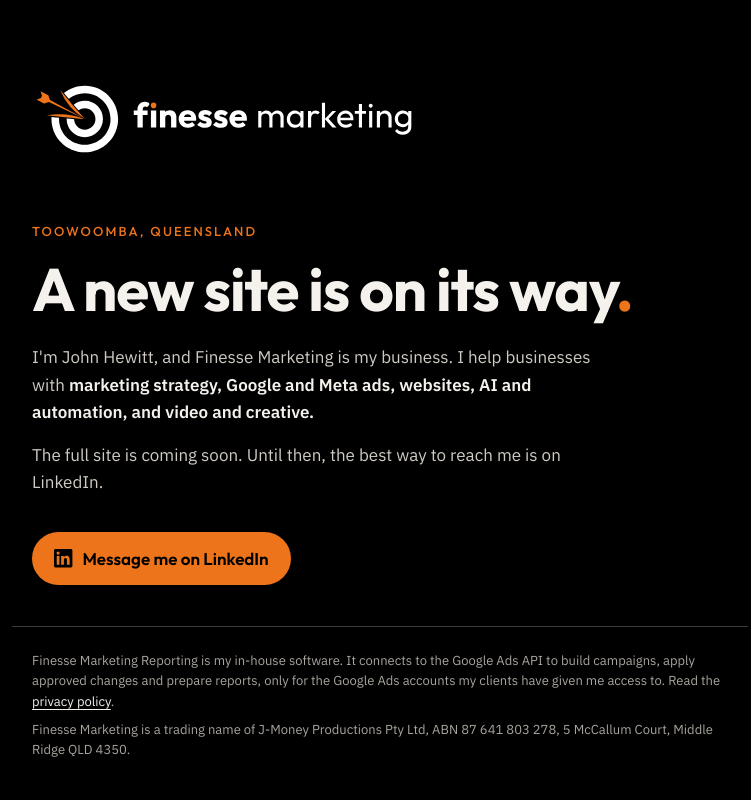
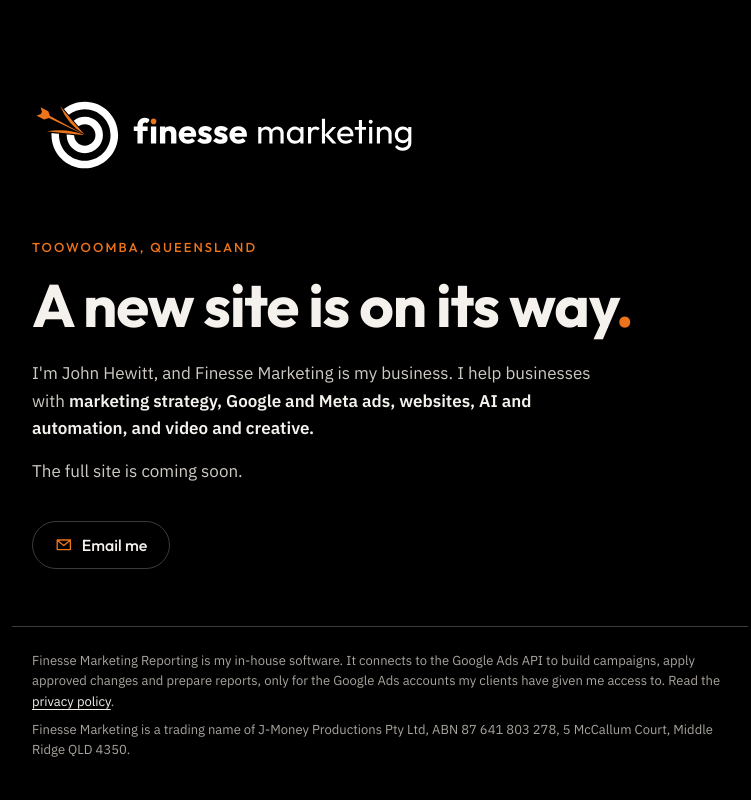
Before and after one commit to J-Money35/finessemarketing.au, a plain HTML site: page index.html in a window 1280 px wide. Shown: the whole page, without its empty margins (260-1011 px from the left). Drawn offline with Linux system fonts and the light colour scheme.

Commit message:
Holding page: LinkedIn button removed, quiet email button (address built in script on click, hidden without JavaScript), two-ring favicon set legible at 16 and 32 px with cache-busting links; footer, noindex and privacy page unchanged

```diff
--- a/index.html
+++ b/index.html
@@ -7,9 +7,9 @@
 <title>Finesse Marketing | New site coming soon</title>
 <meta name="description" content="Finesse Marketing, Toowoomba: marketing strategy, Google and Meta ads, websites, AI and automation, and video and creative. The new site is coming soon.">
 <meta name="theme-color" content="#000000">
-<link rel="icon" href="favicon.ico" sizes="any">
-<link rel="icon" href="favicon.svg" type="image/svg+xml">
-<link rel="apple-touch-icon" href="apple-touch-icon.png">
+<link rel="icon" href="favicon.ico?v=20261123" sizes="any">
+<link rel="icon" href="favicon.svg?v=20261123" type="image/svg+xml">
+<link rel="apple-touch-icon" href="apple-touch-icon.png?v=20261123">
 <meta property="og:type" content="website">
 <meta property="og:site_name" content="Finesse Marketing">
 <meta property="og:title" content="Finesse Marketing | New site coming soon">
@@ -48,14 +48,15 @@ p { margin: 0 0 1rem; max-width: 36rem; color: var(--soft); }
 p strong { color: var(--paper); font-weight: 600; }
 .cta {
   display: inline-flex; align-items: center; gap: 0.6rem; margin-top: 1.25rem; min-height: 3rem;
-  padding: 0.8rem 1.4rem; border-radius: 999px; background: var(--orange); color: var(--black);
-  font-family: "Outfit", Arial, sans-serif; font-weight: 600; font-size: 1.0625rem; text-decoration: none;
-  transition: background-color .15s ease;
+  padding: 0.75rem 1.35rem; border-radius: 999px; border: 1px solid var(--charcoal); background: transparent; color: var(--paper);
+  font-family: "Outfit", Arial, sans-serif; font-weight: 500; font-size: 1rem; cursor: pointer;
+  transition: border-color .15s ease, color .15s ease;
 }
-.cta:hover { background: var(--paper); }
-.cta svg { width: 1.15rem; height: 1.15rem; flex: none; }
+.cta[hidden] { display: none; }
+.cta:hover { border-color: var(--orange); }
+.cta svg { width: 1.1rem; height: 1.1rem; flex: none; color: var(--orange); }
 a:focus-visible { outline: 3px solid var(--paper); outline-offset: 4px; }
-.cta:focus-visible { outline-color: var(--orange); box-shadow: 0 0 0 2px var(--black); }
+.cta:focus-visible { outline: 3px solid var(--orange); outline-offset: 4px; }
 footer { width: 100%; max-width: 46rem; margin: 0 auto; padding: 1.5rem 1.25rem 2rem; border-top: 1px solid var(--charcoal); color: var(--muted); font-size: 0.8125rem; line-height: 1.55; }
 footer p { color: var(--muted); max-width: none; margin: 0 0 0.5rem; }
 footer a { color: var(--paper); text-underline-offset: 3px; }
@@ -73,13 +74,26 @@ footer a { color: var(--paper); text-underline-offset: 3px; }
     <p class="kicker">Toowoomba, Queensland</p>
     <h1>A new site is on its way<span class="dot">.</span></h1>
     <p>I'm John Hewitt, and Finesse Marketing is my business. I help businesses with <strong>marketing strategy, Google and Meta ads, websites, AI and automation, and video and creative.</strong></p>
-    <p>The full site is coming soon. Until then, the best way to reach me is on LinkedIn.</p>
-    <a class="cta" href="https://www.linkedin.com/in/john-hewitt" rel="noopener">
-      <svg viewBox="0 0 24 24" aria-hidden="true" focusable="false"><path fill="currentColor" d="M20.45 20.45h-3.56v-5.57c0-1.33-.02-3.04-1.85-3.04-1.85 0-2.14 1.45-2.14 2.94v5.67H9.35V9h3.41v1.56h.05c.48-.9 1.64-1.85 3.37-1.85 3.6 0 4.27 2.37 4.27 5.46v6.28zM5.34 7.43a2.06 2.06 0 1 1 0-4.13 2.06 2.06 0 0 1 0 4.13zM7.12 20.45H3.56V9h3.56v11.45zM22.22 0H1.77C.79 0 0 .77 0 1.73v20.54C0 23.23.79 24 1.77 24h20.45c.98 0 1.78-.77 1.78-1.73V1.73C24 .77 23.2 0 22.22 0z"/></svg>
-      Message me on LinkedIn
-    </a>
+    <p>The full site is coming soon.</p>
+    <button class="cta" type="button" id="email-me" hidden>
+      <svg viewBox="0 0 24 24" aria-hidden="true" focusable="false"><path fill="none" stroke="currentColor" stroke-width="1.8" stroke-linejoin="round" d="M3 5.5h18v13H3zM3.5 6l8.5 7 8.5-7"/></svg>
+      Email me
+    </button>
   </div>
 </main>
+<script>
+(function () {
+  var b = document.getElementById("email-me");
+  if (!b) return;
+  var k = [116,104,112,115,123,118,65,113,118,111,117,71,109,112,117,108,122,122,108,116,104,121,114,108,123,112,117,110,53,104,124];
+  b.hidden = false;
+  b.addEventListener("click", function () {
+    var s = "";
+    for (var i = 0; i < k.length; i++) s += String.fromCharCode(k[i] - 7);
+    window.location.href = s;
+  });
+})();
+</script>
 <footer>
   <p>Finesse Marketing Reporting is my in-house software. It connects to the Google Ads API to build campaigns, apply approved changes and prepare reports, only for the Google Ads accounts my clients have given me access to. Read the <a href="privacy.html">privacy policy</a>.</p>
   <p>Finesse Marketing is a trading name of J-Money Productions Pty Ltd, ABN 87 641 803 278, 5 McCallum Court, Middle Ridge QLD 4350.</p>
```
Also changed, not shown: apple-touch-icon.png, favicon-32.png, favicon.ico, favicon.svg.
